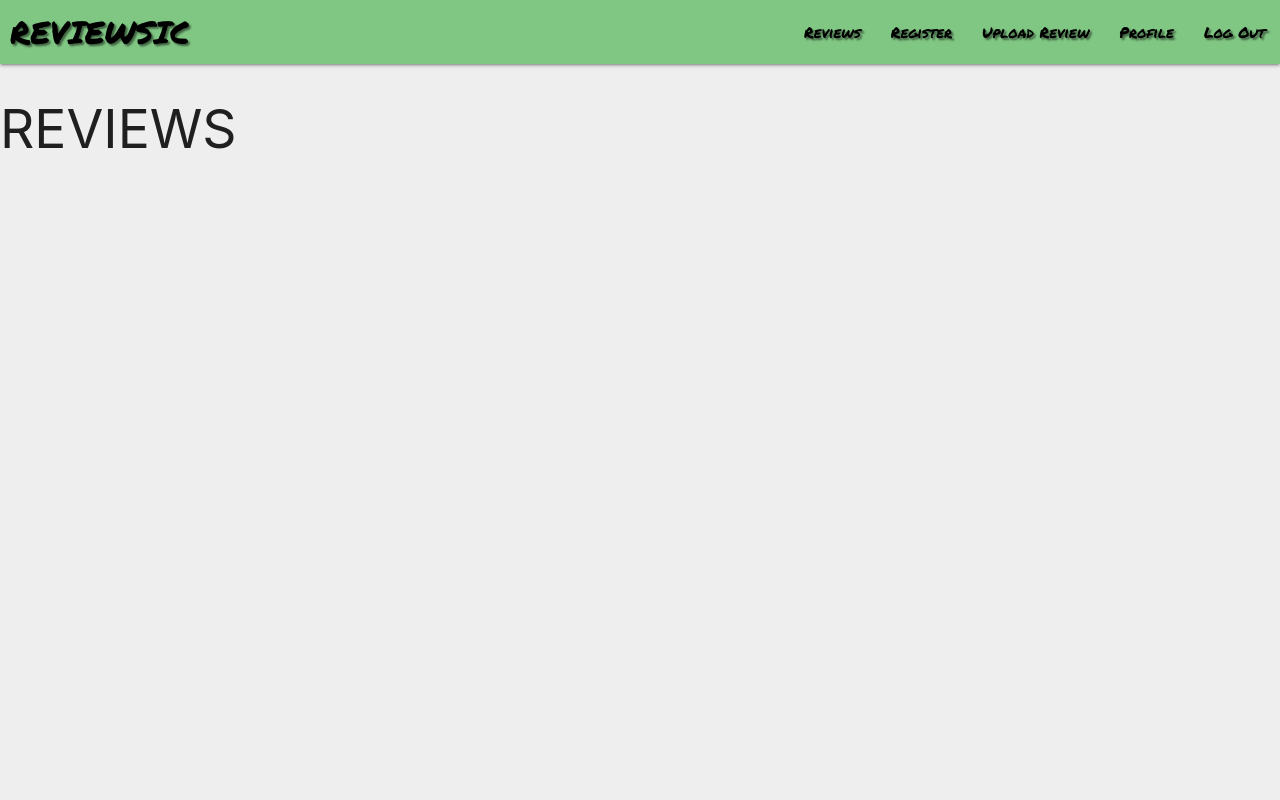
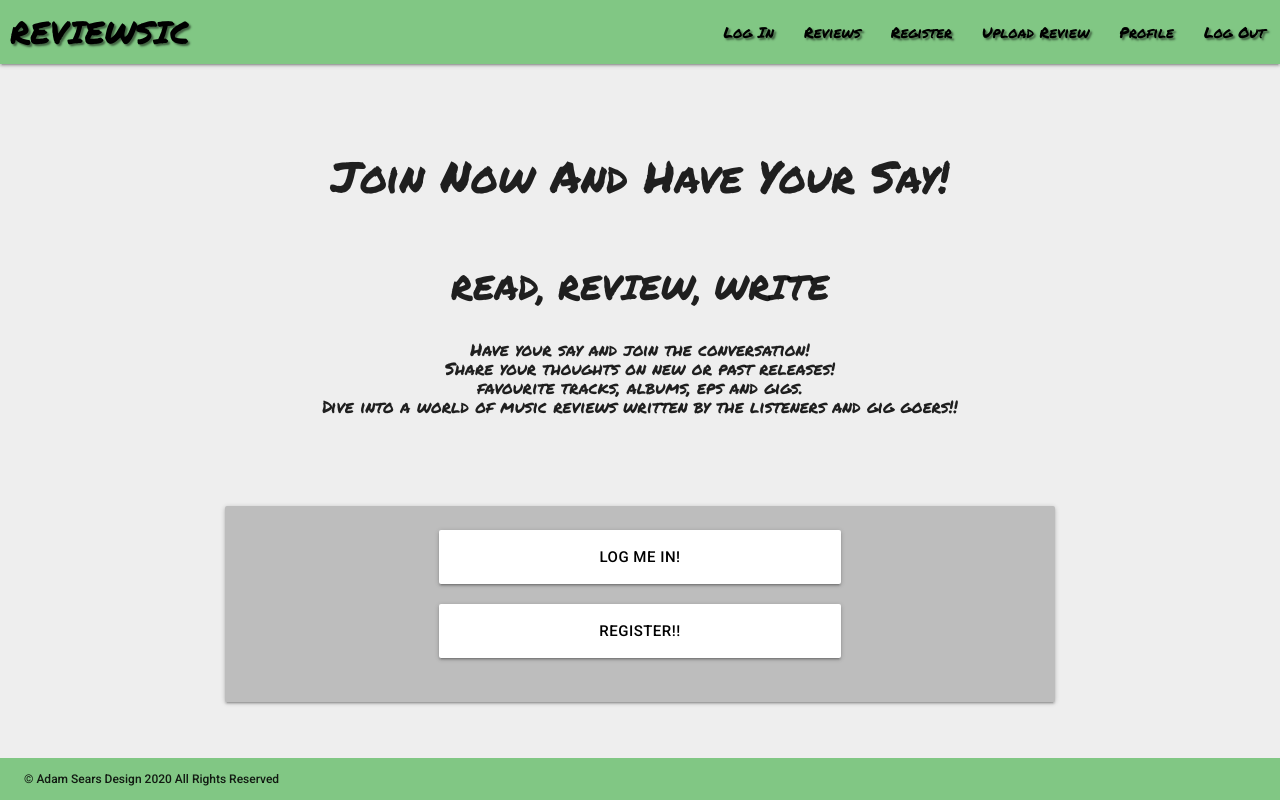
Before and after one commit to Code-Institute-Submissions/Reviewsic, a Flask app: page / in a window 1280 px wide. Run offline with Flask 2, Linux system fonts and the light colour scheme; data that the repository does not hold is empty; some libraries are stand-ins or nearby versions.

Commit message:
Add Login functionality and redirect to Profile page

```diff
--- a/app.py
+++ b/app.py
@@ -20,6 +20,47 @@ mongo = PyMongo(app)
 
 
 @app.route("/")
+@app.route("/landing")
+def landing():
+    return render_template("landing.html")
+
+
+@app.route("/login", methods=["GET", "POST"])
+def login():
+    if request.method == "POST":
+        # check if username exists in db
+        existing_user = mongo.db.users.find_one(
+            {"username": request.form.get("username").lower()})
+
+        if existing_user:
+            # ensure hashed password matches user input
+            if check_password_hash(
+                existing_user["password"], request.form.get("password")):
+                    session["user"] = request.form.get("username").lower()
+                    flash("Welcome, {}".format(
+                        request.form.get("username")))
+                    return redirect(url_for(
+                        "profile", username=session["user"]))
+            else:
+                # invalid password match
+                flash("Incorrect Username and/or Password")
+                return redirect(url_for("login"))
+
+        else:
+            # username doesn't exist
+            flash("Incorrect Username and/or Password")
+            return redirect(url_for("login"))
+
+    return render_template("login.html")
+
+
+@app.route("/profile/<username>", methods=["GET", "POST"])
+def profile(username):
+    username = mongo.db.users.find_one(
+        {"username": session["user"]})["username"]
+    return render_template("profile.html", username=username)
+
+
 @app.route("/get_reviews")
 def get_reviews():
     reviews = mongo.db.reviews.find()
--- a/static/css/style.css
+++ b/static/css/style.css
@@ -33,6 +33,22 @@ nav .brand-logo {
      font-weight: 500;
 }
 
+/* Footer */
+.footer{
+  position: fixed;
+  left: 0;
+  bottom: 0;
+  width: 100%;
+  text-align: left;
+}
+
+.foot-p{
+    font-family: "Roboto", sans-serif;
+     font-weight: 500;
+    font-size: 12px;
+    padding-left: 2em;
+
+}
 /* buttons */
 .btn-large{
     color: black;
--- a/templates/base.html
+++ b/templates/base.html
@@ -20,10 +20,11 @@
       <a href="{{ url_for('get_reviews')}}" class="brand-logo">REVIEWSIC</a>
       <a href="#" data-target="mobile-demo" class="sidenav-trigger right"><i class="fas fa-bars "></i></a>
       <ul class="right hide-on-med-and-down main-nav">
+        <li><a href="{{ url_for('login')}}" class="text-color-nav">Log In</a></li>
         <li><a href="{{ url_for('get_reviews')}}" class="text-color-nav">Reviews</a></li>
         <li><a href="{{ url_for('register')}}" class="text-color-nav">Register</a></li>
         <li><a href="#" class="text-color-nav">Upload Review</a></li>
-        <li><a href="#" class="text-color-nav">Profile</a></li>
+        <li><a href="{{ url_for('profile')}}" class="text-color-nav">Profile</a></li>
         <li><a href="#" class="text-color-nav">Log Out</a></li>
       </ul>
     </div>
@@ -32,10 +33,11 @@
 <!--Mobile Nav bar-->
   <ul class="sidenav grey lighten-3 main-nav" id="mobile-demo">
         <li><h4 class="center-align ">REVIEWSIC</h4></li>
+        <li><a href="{{ url_for('login')}}">Log In</a></li>
        <li><a href="{{ url_for('get_reviews')}}">Reviews</a></li>
        <li><a href="{{ url_for('register')}}">Register</a></li>
         <li><a href="#">Upload Review</a></li>
-        <li><a href="#">Profile</a></li>
+        <li><a href="{{ url_for('profile')}}">Profile</a></li>
         <li><a href="#">Log Out</a></li>
   </ul>
  </header>
@@ -64,4 +66,7 @@
     {% block scripts %}
     {% endblock %}
 </body>
+<div class="footer green lighten-2">
+  <p class="foot-p">© Adam Sears Design 2020 All Rights Reserved</p>
+</div>
 </html>
--- /dev/null
+++ b/templates/landing.html
@@ -0,0 +1,24 @@
+{% extends "base.html" %} {% block content %}
+
+<h3 class="center-align uppercase header-font">Join Now And Have Your Say!</h3>
+<h4 class="center-align uppercase header-font">READ, REVIEW, WRITE </h4>
+<h6 class="center-align header-font">Have your say and join the conversation!<br>
+Share your thoughts on new or past releases!<br>
+favourite tracks, albums, eps and gigs. <br>
+Dive into a world of music reviews written by the listeners and gig goers!!</h6>
+<div class="row">
+  <form class="col s12 m8 offset-m2 form-register" method="POST" action="{{ url_for('login')}}">
+    <div class="card-panel grey lighten-1">
+
+    <!--Submit Button-->
+        <div class="row">
+            <a href="{{ url_for('login')}}" type="submit" class="col s6  offset-s3 btn-large form-font">LOG ME IN!</a>
+        </div>
+        <div class="row">
+            <a href="{{ url_for('register')}}" type="submit" class="col s6  offset-s3 btn btn-large form-font">REGISTER!!</a>
+        </div>
+    </div>
+  </form>
+</div>
+
+{% endblock %}
```
Also changed, not shown: templates/login.html (added, +46 -0 lines), templates/profile.html (added, +14 -0 lines).
